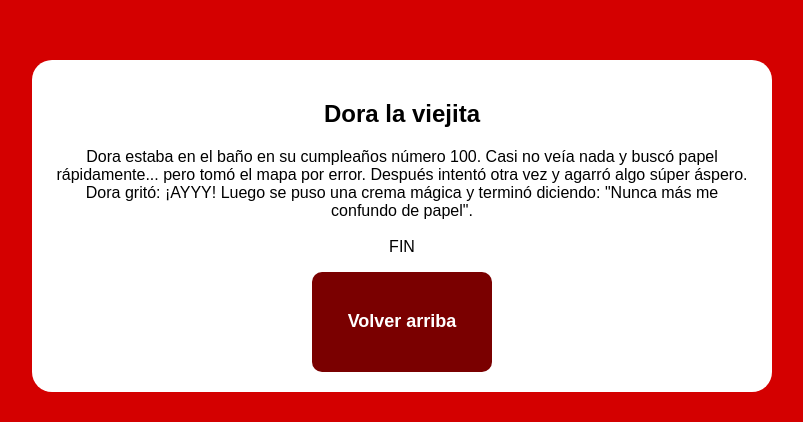
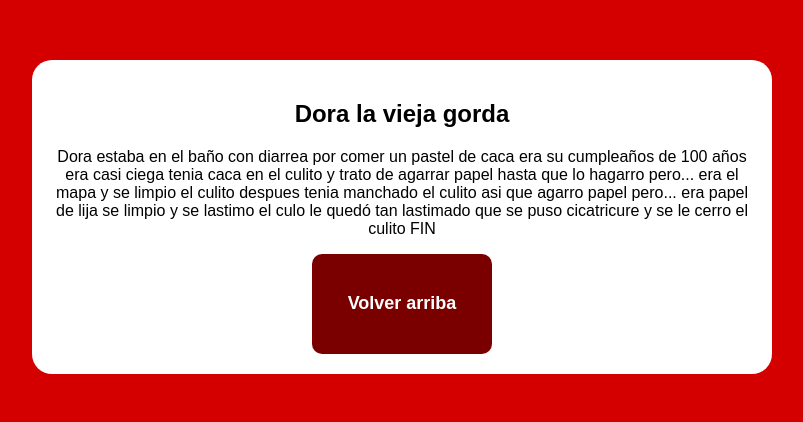
Before and after one commit to Valencraft254/LatamRoleplay, a plain HTML site: page index.html in a window 1280 px wide. Shown: the part 751-1173 px from the top of the page, without its empty margins (238-1041 px from the left). Drawn offline with Linux system fonts and the light colour scheme.

Commit message:
Actualizar index.html

```diff
--- a/index.html
+++ b/index.html
@@ -48,22 +48,15 @@
 <h1>📚 Mis cuentos</h1>
 
 <button onclick="window.location='#dora'">
-Dora la viejita
+Dora la vieja gorda
 </button>
 
 <div class="cuento" id="dora">
-<h2>Dora la viejita</h2>
+<h2>Dora la vieja gorda</h2>
 
 <p>
-Dora estaba en el baño en su cumpleaños número 100.
-Casi no veía nada y buscó papel rápidamente...
-pero tomó el mapa por error.
-Después intentó otra vez y agarró algo súper áspero.
-Dora gritó: ¡AYYY!
-Luego se puso una crema mágica y terminó diciendo:
-"Nunca más me confundo de papel".
-<br><br>
-FIN
+Dora estaba en el baño con diarrea por comer un pastel de caca era su cumpleaños de 100 años era casi ciega tenia caca en el culito y trato de agarrar papel hasta que lo hagarro pero... era el mapa y se limpio el culito despues tenia manchado el culito asi que agarro papel pero... era papel de lija se limpio y se lastimo el culo le quedó tan lastimado que se puso cicatricure y se le cerro el culito
+                   FIN
 </p>
 
 <button onclick="window.location='#top'">
```
